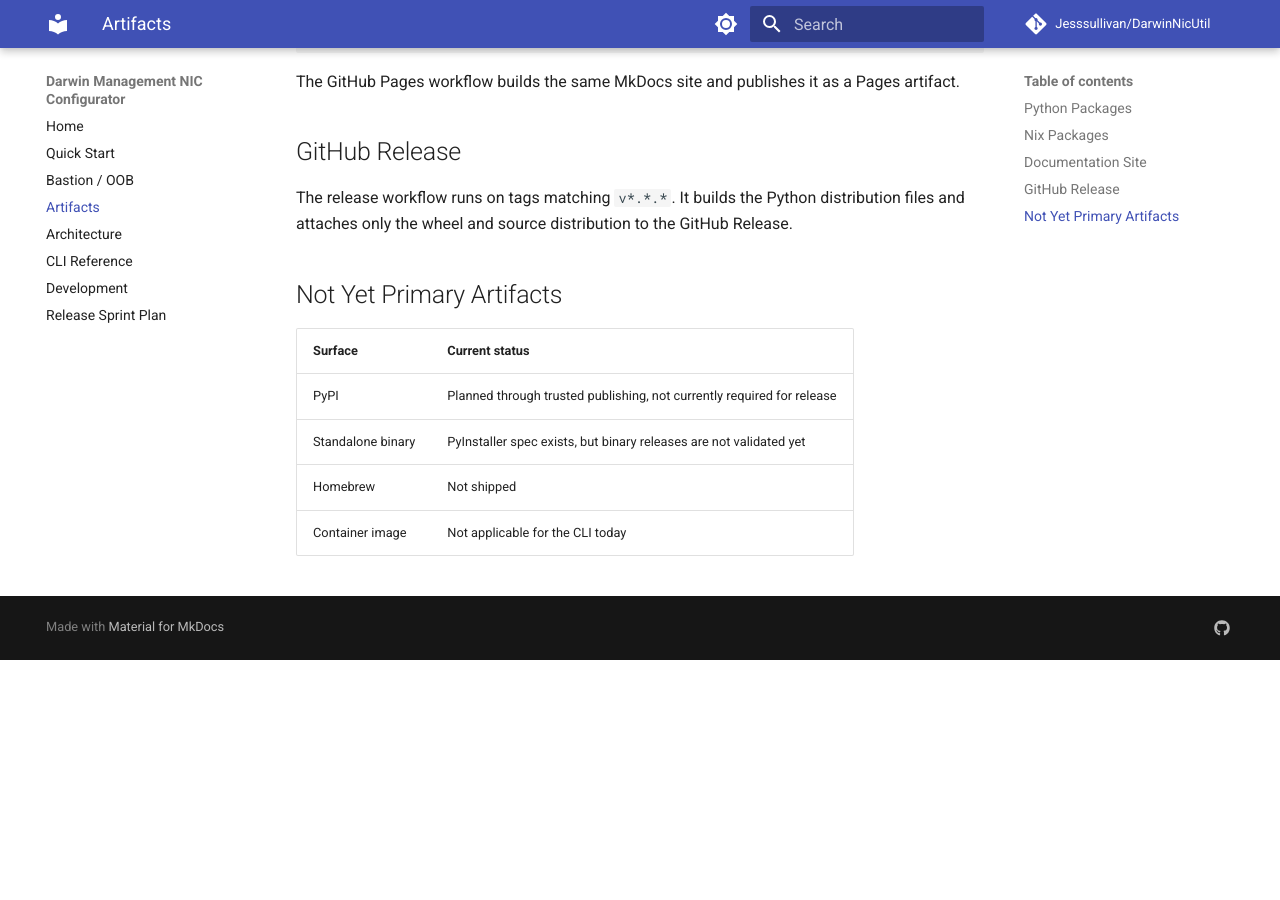
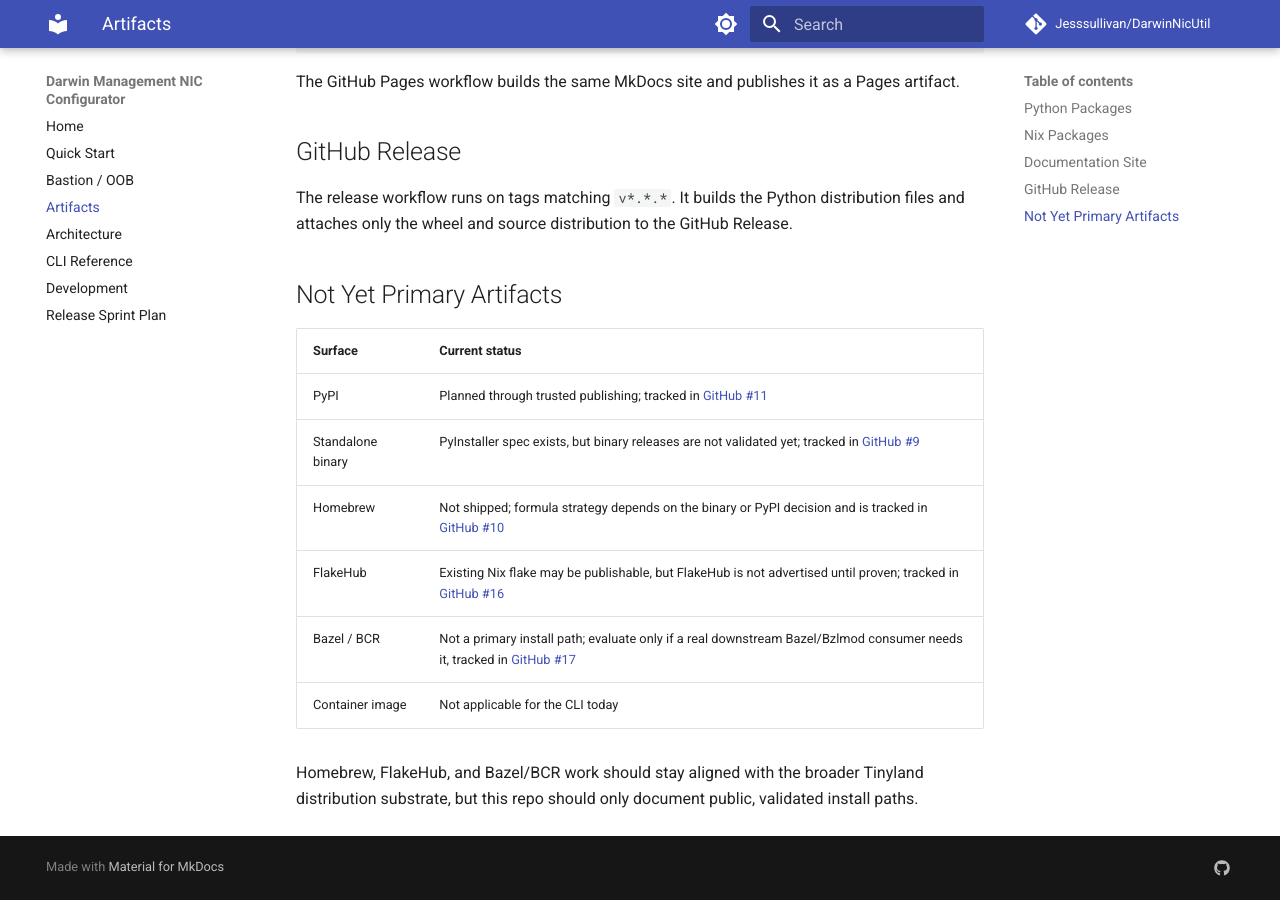
Before and after one commit to Jesssullivan/DarwinNicUtil, an MkDocs documentation site: the page built from docs/artifacts.md, in a window 1280 px wide and 900 px high, scrolled down 1151 px. Built offline with MkDocs 1.6.1 and Material for MkDocs 9.7.7, drawn with Linux system fonts in a browser that asks for light colours; comment, search, counter and statistics services are not loaded; before the commit the page ends 1811 px from its top, so only the background shows below that.

Commit message:
docs: track distribution followups
Document the tracked post-v2.1 distribution surfaces without advertising unproven install paths.

```diff
--- a/docs/artifacts.md
+++ b/docs/artifacts.md
@@ -66,7 +66,13 @@
 
 | Surface | Current status |
 |---------|----------------|
-| PyPI | Planned through trusted publishing, not currently required for release |
-| Standalone binary | PyInstaller spec exists, but binary releases are not validated yet |
-| Homebrew | Not shipped |
+| PyPI | Planned through trusted publishing; tracked in [GitHub #11](https://github.com/Jesssullivan/DarwinNicUtil/issues/11) |
+| Standalone binary | PyInstaller spec exists, but binary releases are not validated yet; tracked in [GitHub #9](https://github.com/Jesssullivan/DarwinNicUtil/issues/9) |
+| Homebrew | Not shipped; formula strategy depends on the binary or PyPI decision and is tracked in [GitHub #10](https://github.com/Jesssullivan/DarwinNicUtil/issues/10) |
+| FlakeHub | Existing Nix flake may be publishable, but FlakeHub is not advertised until proven; tracked in [GitHub #16](https://github.com/Jesssullivan/DarwinNicUtil/issues/16) |
+| Bazel / BCR | Not a primary install path; evaluate only if a real downstream Bazel/Bzlmod consumer needs it, tracked in [GitHub #17](https://github.com/Jesssullivan/DarwinNicUtil/issues/17) |
 | Container image | Not applicable for the CLI today |
+
+Homebrew, FlakeHub, and Bazel/BCR work should stay aligned with the broader
+Tinyland distribution substrate, but this repo should only document public,
+validated install paths.
```
Also changed, not shown: CHANGELOG.md (+2 -0 lines).
